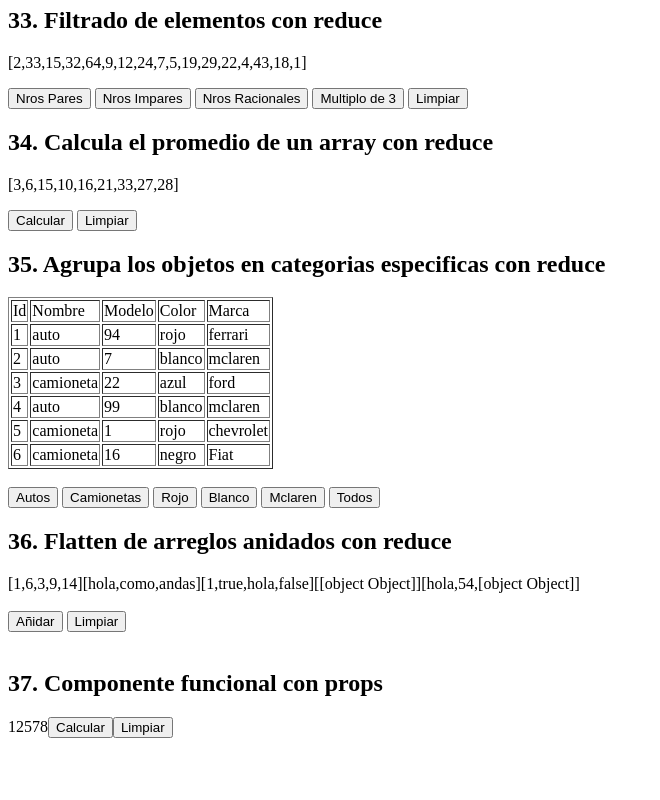
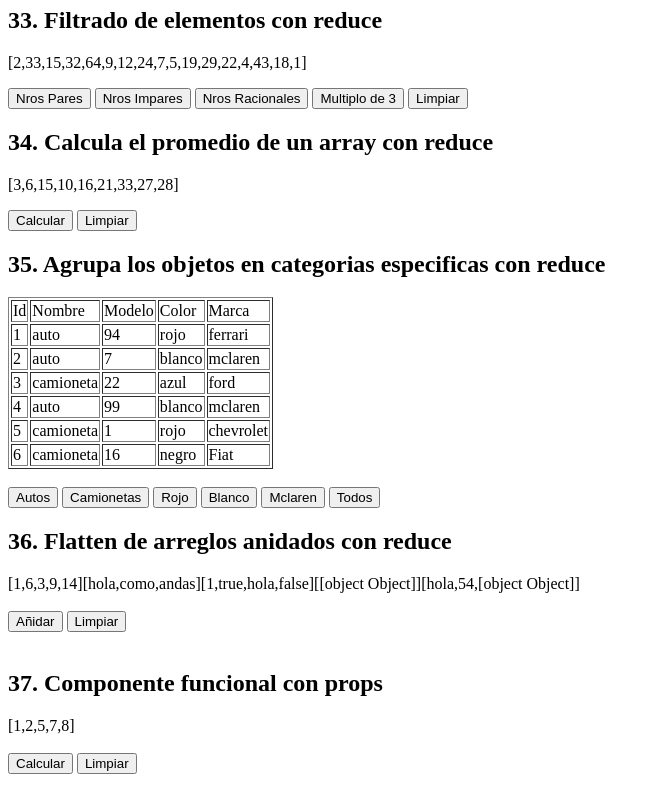
Before and after one commit to matiasmoscone1/practica-ejercicios-logica-programacion-react, a React (Vite) app: page / in a window 1280 px wide. Shown: the part 5652-6452 px from the top of the page, without its empty margins (0-660 px from the left). Before the commit the page ends 6398 px from the top, so only its background shows below. Built offline with nearby package versions, Linux system fonts and the light colour scheme.

Commit message:
Mejrando estilo del ejercicio 37

```diff
--- a/src/ejercicios/ComponenteFuncional.jsx
+++ b/src/ejercicios/ComponenteFuncional.jsx
@@ -23,10 +23,10 @@ const ComponenteFuncional = (arrayNum) => {
     return(<>
     <div>
         <h2>37. Componente funcional con props</h2>
-        {arrayNum.arr}
-        <button onClick={() => sumaArray(arrayNum)}>Calcular</button>
-        <button>Limpiar</button>
-        {resultado}
+        {`[${arrayNum.arr.join(",")}]`}<br/><br/>
+        <button onClick={() => sumaArray(arrayNum)}>Calcular</button>{" "}
+        <button>Limpiar</button><br/><br/>
+        {resultado ? resultado : ""}
     </div>
     </>)
 
```
